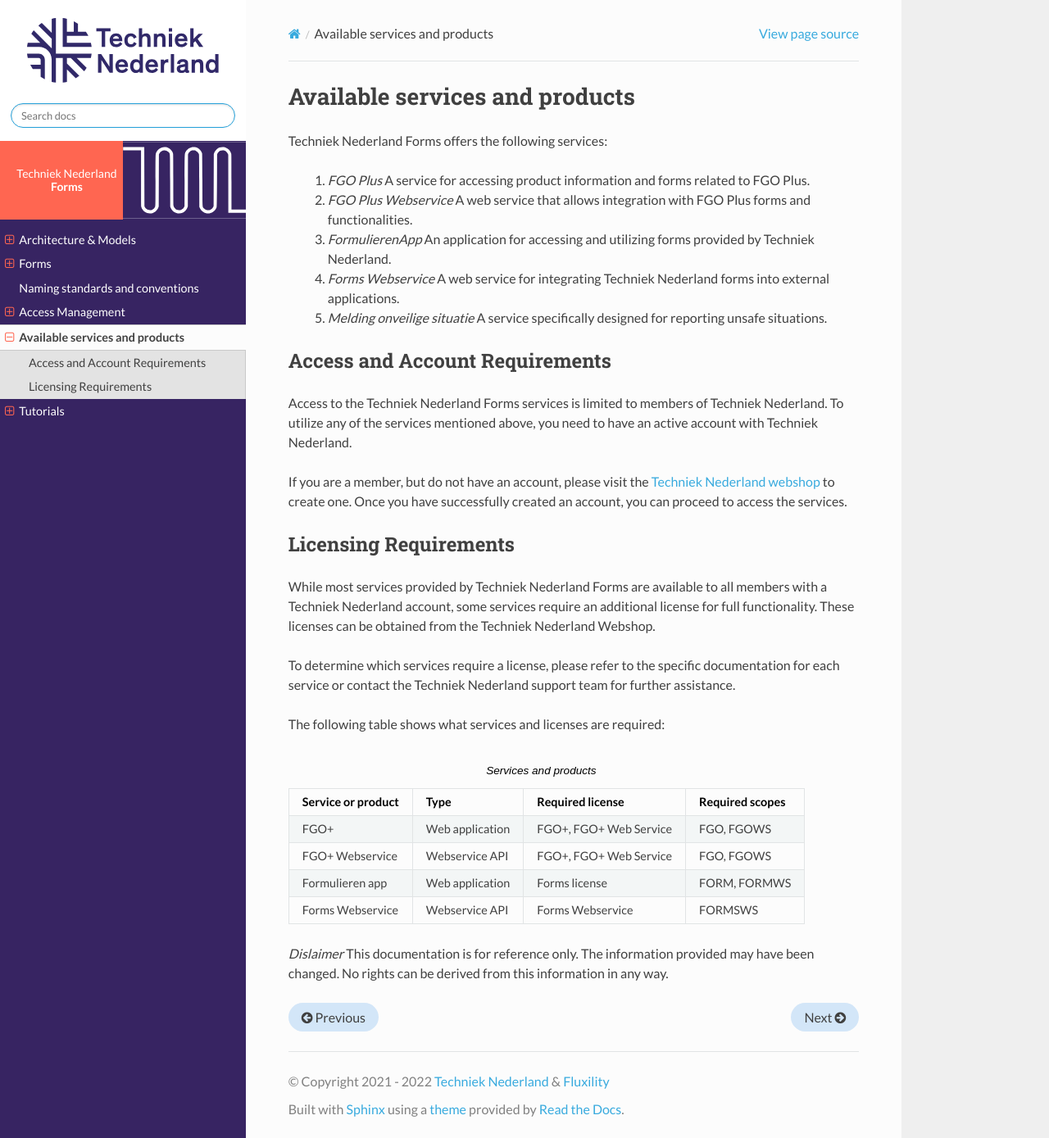
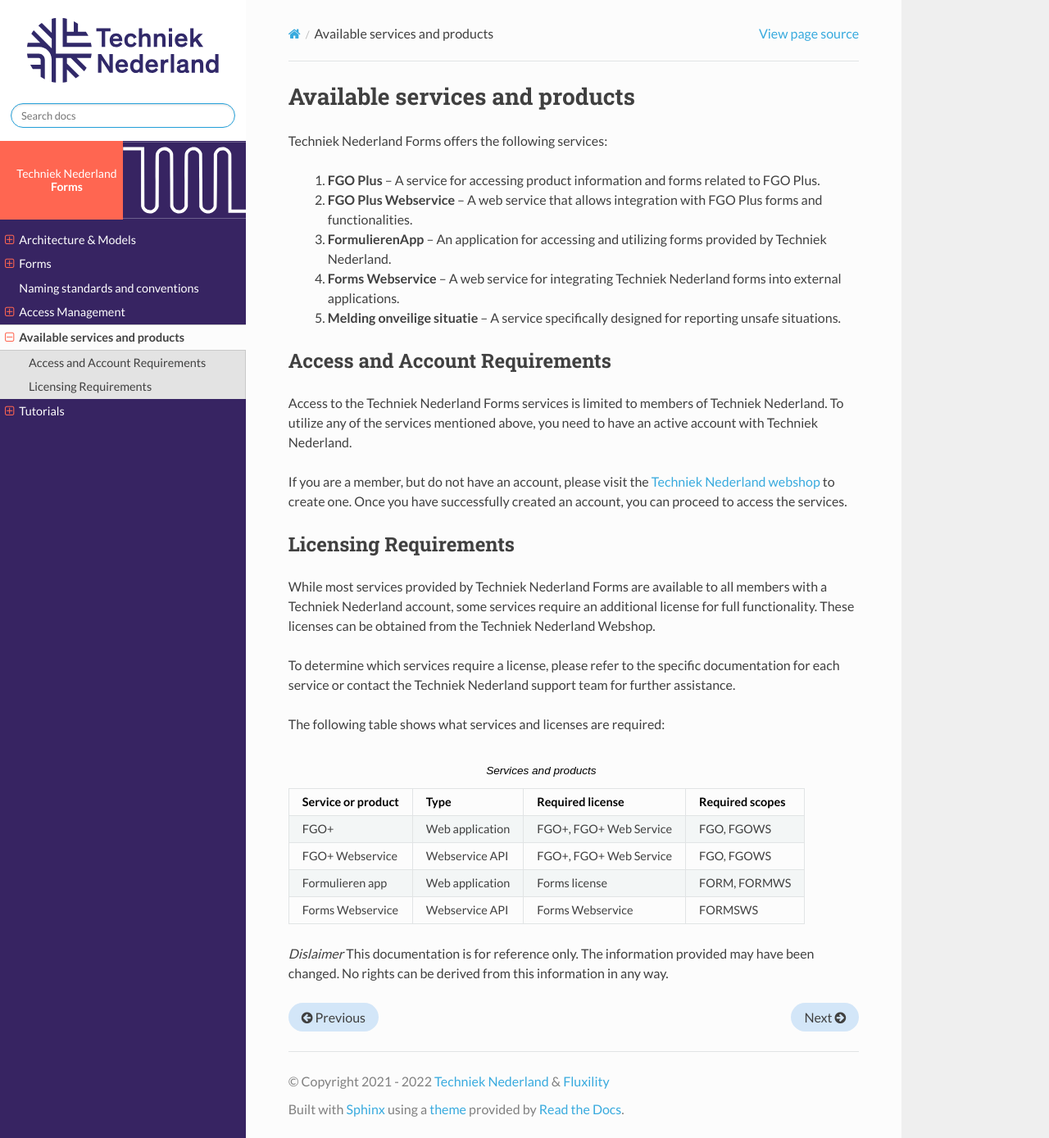
Before and after one commit to Techniek-Nederland/techniek-nederland-formulieren, a Sphinx documentation site: the page built from source/available-services/index.rst, in a window 1280 px wide and 1389 px high. Shown: the whole window at 82% size. Built offline with Sphinx 7.4.7 and the Read the Docs theme 2.0.0, drawn with Linux system fonts in a browser that asks for light colours.

Commit message:
Fix formatting in list

```diff
--- a/source/available-services/index.rst
+++ b/source/available-services/index.rst
@@ -3,11 +3,11 @@ Available services and products
 
 Techniek Nederland Forms offers the following services:
 
-    1.  *FGO Plus* A service for accessing product information and forms related to FGO Plus.
-    2.  *FGO Plus Webservice* A web service that allows integration with FGO Plus forms and functionalities.
-    3.  *FormulierenApp* An application for accessing and utilizing forms provided by Techniek Nederland.
-    4.  *Forms Webservice* A web service for integrating Techniek Nederland forms into external applications.
-    5.  *Melding onveilige situatie* A service specifically designed for reporting unsafe situations.
+    1.  **FGO Plus** -- A service for accessing product information and forms related to FGO Plus.
+    2.  **FGO Plus Webservice** -- A web service that allows integration with FGO Plus forms and functionalities.
+    3.  **FormulierenApp** -- An application for accessing and utilizing forms provided by Techniek Nederland.
+    4.  **Forms Webservice** -- A web service for integrating Techniek Nederland forms into external applications.
+    5.  **Melding onveilige situatie** -- A service specifically designed for reporting unsafe situations.
 
 Access and Account Requirements
 --------------------------------
```
